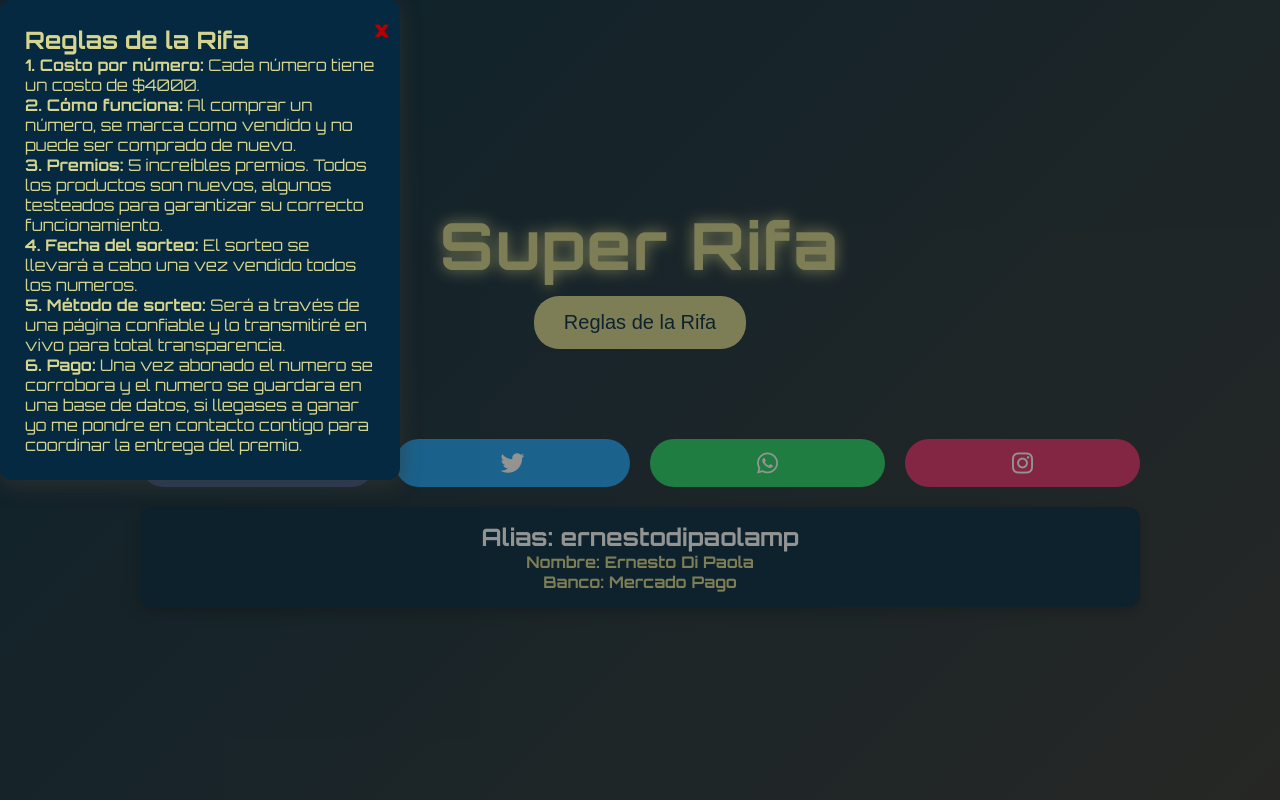
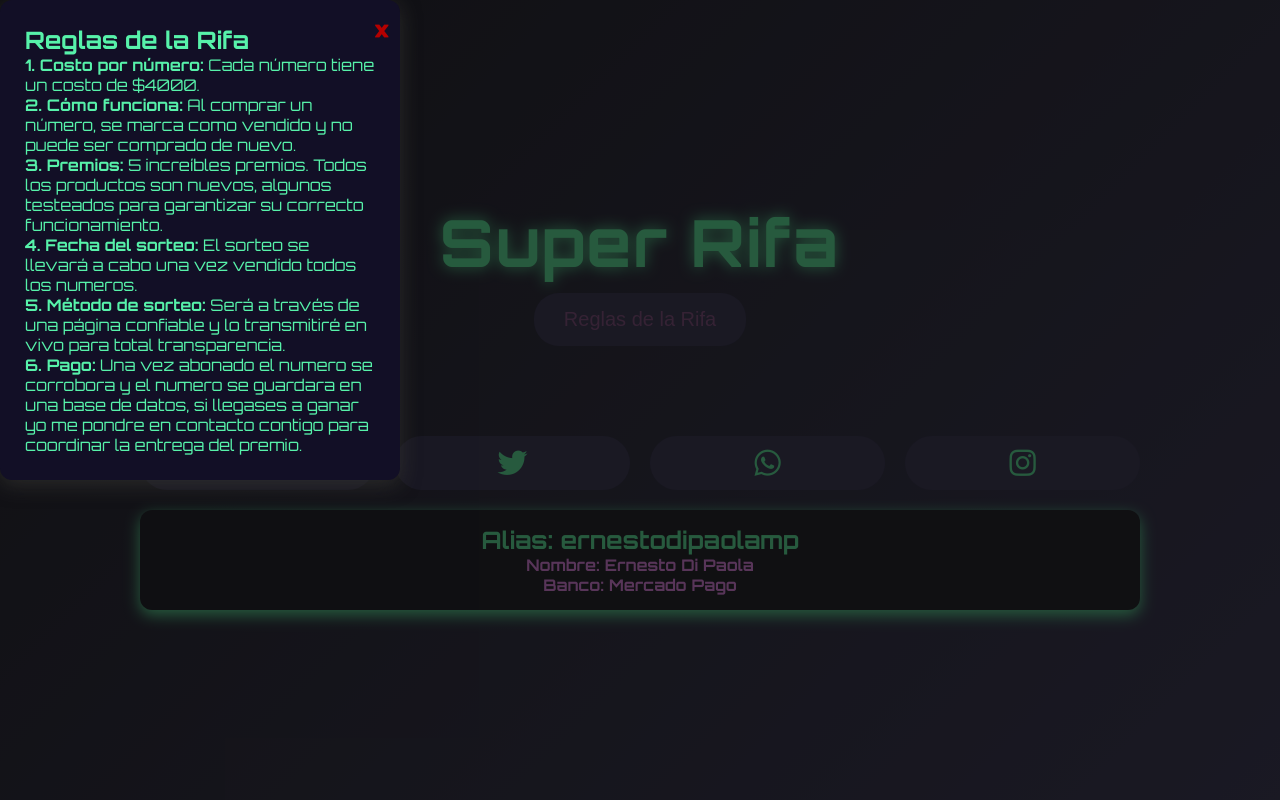
Before and after one commit to Ernestodip/rifa, a website with bundled scripts: page public/index.html in a window 1280 px wide. Both pictures are taken after a click on the button "Reglas de la Rifa". Built offline with nearby package versions, Linux system fonts and the light colour scheme; no server answers.

Commit message:
se agrega colores nuevos y se prueba seguridad, intento 1, NICO AYUDAAAA

```diff
--- a/public/style.css
+++ b/public/style.css
@@ -7,7 +7,7 @@
 
 
 body {
-    background: linear-gradient(135deg, #042940, #333333);
+    background: linear-gradient(135deg, #120F26, #302A59);
     color: #D9D1B8;  /* Color amarillo */
     font-family: 'Orbitron', sans-serif;
     text-align: center;
@@ -21,7 +21,6 @@ body {
 
 .main-container {
     max-width: 390px;
-
     margin: 0 auto;
     display: flex;
     flex-direction: column;
@@ -35,16 +34,16 @@ header {
 
 h1 {
     font-size: 28px;
-    color: #D6D58E;
+    color:#57F2AA;
     letter-spacing: 2px;
-    text-shadow: 0 0 15px #D6D58E;
+    text-shadow: 0 0 15px #57F2AA;
     margin-bottom: 10px;
 }
 
 
 .btn-reglas {
-    background-color: #D6D58E;
-    color: #042940;
+    background-color: #302A59;
+    color: #84468C;
     padding: 10px 20px;
     border: none;
     border-radius: 25px;
@@ -53,7 +52,7 @@ h1 {
 }
 
 .btn-reglas:hover {
-    background-color:#019b8b;
+    background-color:#57F2AA;
     transform: scale(1.05);
 }
 
@@ -66,14 +65,14 @@ h1 {
     top: 0;
     width: 100%;
     height: 100%;
-    background-color:#191a1777;
+    background-color:#0f110aab;
     justify-content: center;
     align-items: center;
 }
 
 .modal-content {
-    background-color: #042940;
-    color: #D6D58E;
+    background-color: #120F26;
+    color: #57F2AA;
     padding: 25px;
     width: 90%;
     max-width: 400px;
@@ -101,7 +100,7 @@ h1 {
 #contador-vendidos {
     font-size: 16px;
     font-weight: bold;
-    color: #D6D58E;
+    color: #57F2AA;
 }
 
 /* TABLA DE LA RIFA */
@@ -114,8 +113,8 @@ h1 {
 .container table {
     width: 100%;
     border-collapse: collapse;
-    background-color: #005C53;
-    box-shadow: 0 0 20px #D6D58E;
+    background-color: #120F26;
+    box-shadow: 0 0 20px #57F2AA;
     border-radius: 15px;
     overflow: hidden;
 }
@@ -135,25 +134,25 @@ th, td {
     text-align: center;
     border: 2px solid #262626;
     font-size: 16px;
-    color: #D6D58E;
+    color: #84468C;
     transition: background-color 0.3s ease;
 }
 
 th {
-    background-color: #D6D58E;
-    color: #D6D58E;
+    background-color: #302A59;
+    color: #302A59;
 }
 
 /* Efecto de hover sobre celdas */
 td:hover {
-    background-color: #019b8b;
+    background-color:#57F2AA;
     cursor: pointer;
 }
 
 /* Estilo para números vendidos */
 td.vendido {
     background-color: #a70d0d;
-    color: white;
+    color: #57F2AA;
     text-decoration: line-through;
 }
 
@@ -168,7 +167,7 @@ td.vendido {
 
 .btn-social {
     background-color: #333;
-    color: white;
+    color: #57F2AA;
     padding: 12px 25px;
     border-radius: 50px;
     text-decoration: none;
@@ -186,37 +185,37 @@ td.vendido {
 }
 
 .facebook {
-    background-color: #3b5998;
+    background-color: #302A59;
 }
 
 .twitter {
-    background-color: #1da1f2;
+    background-color: #302A59;
 }
 
 .whatsapp {
-    background-color: #25d366;
+    background-color: #302A59;
 }
 
 .instagram {
-    background-color: #E1306C;
+    background-color: #302A59;
 }
 
 .btn-social:hover {
-    background-color: #00bfff;
+    background-color:#302A59;
 }
 
 .btn-social i {
-    font-size: 24px; /* Tamaño más grande de los iconos */
+    font-size: 30px; /* Tamaño más grande de los iconos */
 }
 
 /* INFORMACIÓN DE TRANSFERENCIA */
 .transfer-info {
-    background-color: #042940;
-    color: #fff;
+    background-color: #120F26;
+    color: #57F2AA;
     padding: 15px;
     border-radius: 12px;
     text-align: center;
-    box-shadow: 0 5px 15px rgba(0, 0, 0, 0.3);
+    box-shadow: 0 5px 15px #57F2AA;
 }
 
 .transfer-info h3 {
@@ -227,7 +226,7 @@ td.vendido {
 .transfer-info p {
     font-size: 16px;
     font-weight: bold;
-    color: #D6D58E;
+    color: #ef80fd;
 }
 
 /* MEDIA QUERIES: PANTALLAS MÁS GRANDES */
```
